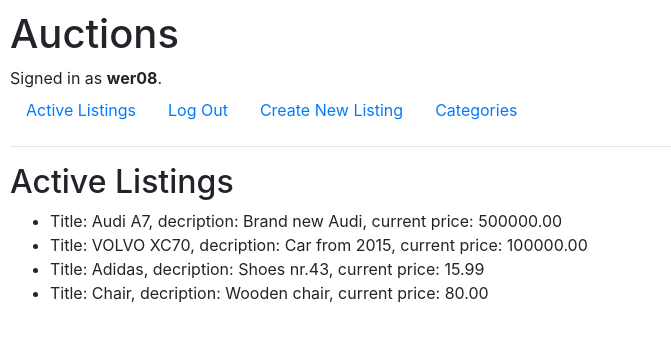
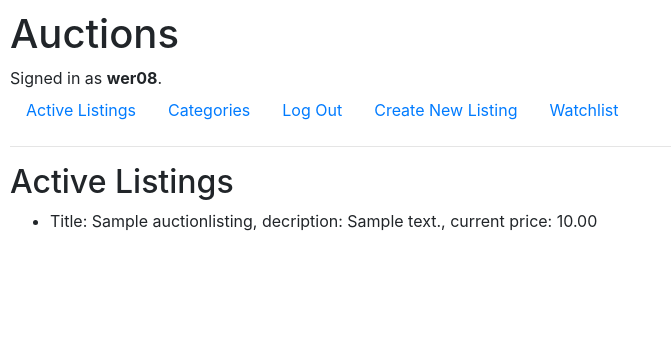
Before and after one commit to wer08/commerce, a Django app: page / in a window 1280 px wide. Shown: the top 342 px of the page, without its empty margins (0-671 px from the left). Run offline with Django 3.2, Linux system fonts and the light colour scheme; a user stored in the database is signed in; data comes from the database, SQL or seed files in the repository; tables that the repository leaves empty hold one stand-in row (values such as "Sample post"); some libraries are stand-ins or nearby versions.

Commit message:
fixed categories, starting with bidding

```diff
--- a/commerce/auctions/admin.py
+++ b/commerce/auctions/admin.py
@@ -1,8 +1,8 @@
 from django.contrib import admin
 
-from .models import User, AuctionListing, Bids
+from .models import User, AuctionListing, Bid
 
 # Register your models here.
 admin.site.register(User)
 admin.site.register(AuctionListing)
-admin.site.register(Bids)
+admin.site.register(Bid)
--- a/commerce/auctions/models.py
+++ b/commerce/auctions/models.py
@@ -1,4 +1,3 @@
-from tokenize import Token
 from django.contrib.auth.models import AbstractUser
 from django.db import models
 
@@ -31,6 +30,17 @@ class AuctionListing(models.Model):
         self.current_price = self.starting_bid
         super().save(*args, **kwargs)
 
-class Bids(models.Model):
+class Bid(models.Model):
     listing_id = models.ForeignKey(AuctionListing, on_delete=models.CASCADE)
     bid = models.IntegerField()
+    date = models.DateField(auto_now_add=True)
+    bidder = models.ForeignKey(User, on_delete=models.CASCADE)
+
+class watchlist(models.Model):
+    user = models.ForeignKey(User, on_delete=models.CASCADE)
+    listing = models.ForeignKey(AuctionListing, on_delete=models.CASCADE)
+
+class comments(models.Model):
+    user = models.ForeignKey(User, on_delete=models.CASCADE)
+    listing = models.ForeignKey(AuctionListing, on_delete=models.CASCADE)
+    comment = models.CharField(max_length=1024)
--- a/commerce/auctions/templates/auctions/categories.html
+++ b/commerce/auctions/templates/auctions/categories.html
@@ -1,10 +1,10 @@
 {% extends "auctions/layout.html" %}
 
 {% block body %}
-    <h2>Categories
+    <h2>Categories</h2>
     <ul>
     {% for category in categories %}
-        <li><a href="{% url 'listing' category_listing = category %}">{{ category }}</a></li>
+        <li><a href="{% url 'category_listing' category_listing=category %}">{{ category }}</a></li>
     {% endfor %}
     </ul>
 {% endblock %}
--- a/commerce/auctions/templates/auctions/layout.html
+++ b/commerce/auctions/templates/auctions/layout.html
@@ -20,6 +20,9 @@
             <li class="nav-item">
                 <a class="nav-link" href="{% url 'index' %}">Active Listings</a>
             </li>
+            <li class="nav-item">
+                <a class="nav-link" href="{% url 'categories' %}">Categories</a>
+            </li>
             {% if user.is_authenticated %}
                 <li class="nav-item">
                     <a class="nav-link" href="{% url 'logout' %}">Log Out</a>
@@ -28,7 +31,7 @@
                     <a class="nav-link" href="{% url 'newListing' %}">Create New Listing</a>
                 </li>
                 <li class="nav-item">
-                    <a class="nav-link" href="{% url 'categories' %}">Categories</a>
+                    <a class="nav-link" href="{% url 'watchlist' %}">Watchlist</a>
                 </li>
             {% else %}
                 <li class="nav-item">
--- a/commerce/auctions/urls.py
+++ b/commerce/auctions/urls.py
@@ -9,6 +9,7 @@ urlpatterns = [
     path("login", views.login_view, name="login"),
     path("logout", views.logout_view, name="logout"),
     path("register", views.register, name="register"),
+    path("watchlist",views.watchlist, name="watchlist"),
     path("/category/<str:category_listing>", views.category_listing, name="category_listing"),
     path("<str:listing>", views.listing, name="listing")
 ]
--- a/commerce/auctions/views.py
+++ b/commerce/auctions/views.py
@@ -38,6 +38,8 @@ def category_listing(request, category_listing):
         "category_listing": category_listing,
         "list": list_of_objects
     })
+def watchlist(request):
+    return render(request, "auctions/watchlist.html")
 
 def listing(request, listing):
     return render(request, "auctions/listing.html", {
```
Also changed, not shown: commerce/auctions/migrations/0001_initial.py, commerce/auctions/migrations/0002_alter_auctionlisting_category.py (deleted), commerce/db.sqlite3.
